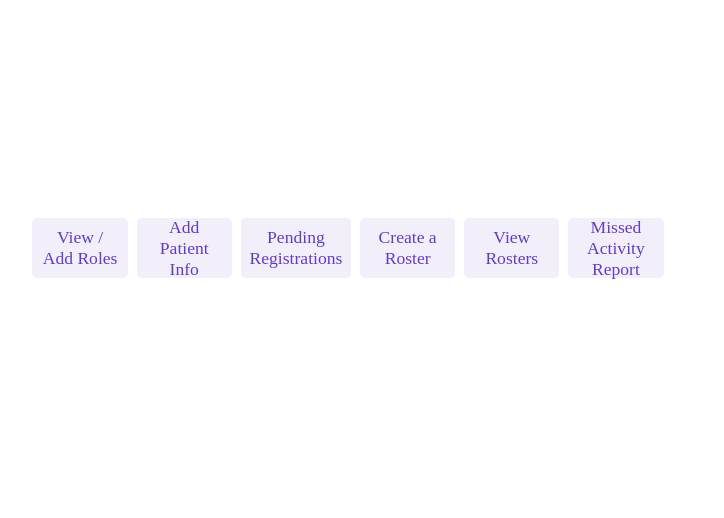
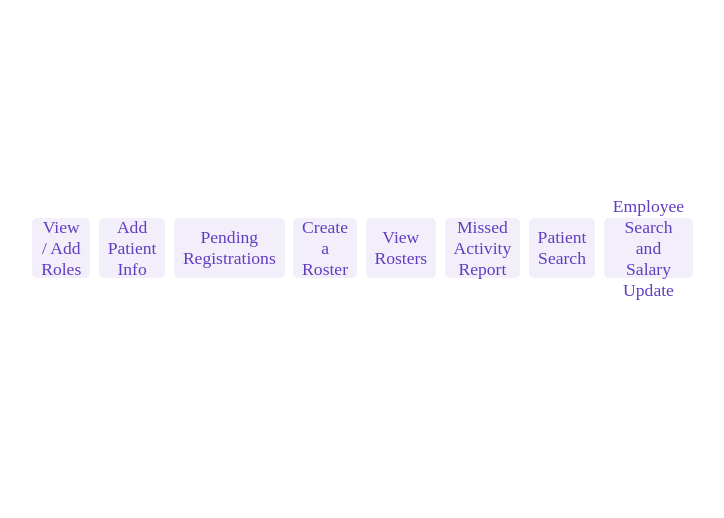
Before and after one commit to Steve-D-Eckles/retirement-home, a PHP site: page /employee/admin/home.php in a window 1280 px wide. Shown: the part 152-670 px from the top of the page, without its empty margins (292-1016 px from the left). Run offline with PHP 8.4, Linux system fonts and the light colour scheme; the visitor is signed in with stand-in values (Sample User, id 1); tables that the repository leaves empty hold one stand-in row (values such as "Sample post").

Commit message:
Add links to new pages to admin and super home

```diff
--- a/employee/admin/home.php
+++ b/employee/admin/home.php
@@ -32,6 +32,8 @@ if (auth([1], $link)) {
         <a href="../super/create-roster.php">Create a Roster</a>
         <a href="../../public/roster.php">View Rosters</a>
         <a href="missed-activity-report.php">Missed Activity Report</a>
+        <a href="../caregiver/patients.php">Patient Search</a>
+        <a href="../super/employee-search.php">Employee Search and Salary Update</a>
       </nav>
 
     </main>
--- a/employee/super/home.php
+++ b/employee/super/home.php
@@ -32,6 +32,8 @@ if (auth([1, 2], $link)) {
         <a href="../../public/roster.php">View Rosters</a>
         <a href="create-appointment.php">Create Doctors' Appointments</a>
         <a href="../admin/missed-activity-report.php">Missed Activity Report</a>
+        <a href="../caregiver/patients.php">Patient Search</a>
+        <a href="employee-search.php">Employee Search</a>
       </nav>
     </main>
     <footer>
```
